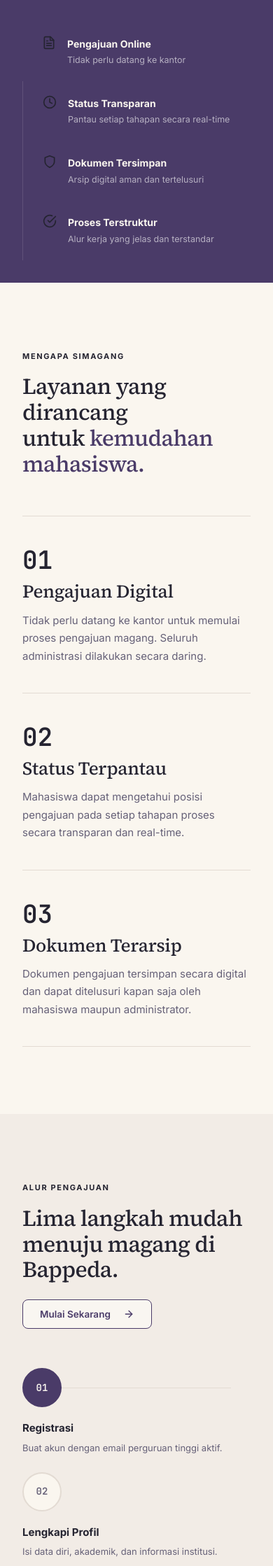
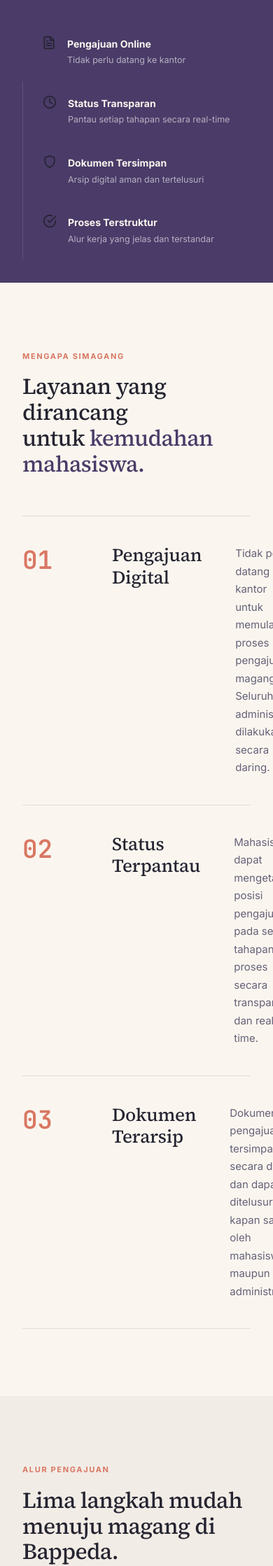
Before and after one commit to Khalishazahwa15/simagang, a PHP site: page / in a window 390 px wide; the page is wider, and only the part inside the window is pictured. Shown: the part 764-3002 px from the top of that part at 70% size. Run offline with PHP 8.4, Linux system fonts and the light colour scheme; data that the repository does not hold is empty; some libraries are stand-ins or nearby versions.

Commit message:
revert: restore the original landing page design
The team wants the public landing page kept as it was and its redesign handed
to someone else, so the file goes back to how it stood at 125452e. Only that
one file is reverted; the internal pages keep their changes.

Two things go back with it. The landing page again forces a horizontal scroll
on a phone, 550px against a 382px viewport, and it again uses the accent colour
for text at a 2.88 contrast ratio, below the 4.5 the standard asks for. Both
are now part of whatever redesign follows, so the contrast test names
landing.php as a deliberate exception rather than quietly passing it.

```diff
--- a/app/Views/public/landing.php
+++ b/app/Views/public/landing.php
@@ -211,7 +211,7 @@
         font-weight: 700;
         letter-spacing: 0.15em;
         text-transform: uppercase;
-        color: var(--accent-dark);
+        color: var(--accent);
         margin-bottom: 16px;
     }
     .section-title {
@@ -224,34 +224,16 @@
         margin: 0;
     }
 
-    .benefit-row {
-        display: grid;
-        grid-template-columns: 80px minmax(0, 1fr) minmax(0, 1fr);
-        gap: 0 48px;
-        align-items: start;
-    }
-
-    .footer-grid {
-        display: grid;
-        grid-template-columns: 2fr 1fr 1fr;
-        gap: 48px;
-    }
-
     @media (max-width: 900px) {
         .hero-grid { grid-template-columns: 1fr !important; gap: 48px !important; }
         .doc-panel { display: none; }
         .trust-grid, .alur-grid { grid-template-columns: 1fr; }
     }
-
-    @media (max-width: 767.98px) {
-        .footer-grid { grid-template-columns: 1fr; gap: 32px; }
-        .benefit-row { grid-template-columns: minmax(0, 1fr); gap: 12px; }
-    }
 </style>
 
 <!-- Hero Section -->
 <section style="background: var(--bg-main); border-bottom: 1px solid var(--border); padding: 72px 32px 80px;">
-    <div class="hero-grid grid-2" style="max-width: 1240px; margin: 0 auto; gap: 80px; align-items: center">
+    <div class="hero-grid" style="max-width: 1240px; margin: 0 auto; display: grid; grid-template-columns: 1fr 1fr; gap: 80px; align-items: center;">
         <!-- Left: Editorial content -->
         <div>
             <!-- Eyebrow -->
@@ -276,7 +258,7 @@
             <div style="display: flex; gap: 12px; flex-wrap: wrap;">
                 <a href="<?= BASE_URL ?>/login" class="btn btn-primary" style="padding: 14px 28px; font-size: 14px; border-radius: 8px;">
                     Ajukan Magang
-                    <svg aria-hidden="true" xmlns="http://www.w3.org/2000/svg" width="16" height="16" viewBox="0 0 24 24" fill="none" stroke="currentColor" stroke-width="2" stroke-linecap="round" stroke-linejoin="round" style="margin-left: 8px;"><path d="M5 12h14"/><path d="m12 5 7 7-7 7"/></svg>
+                    <svg xmlns="http://www.w3.org/2000/svg" width="16" height="16" viewBox="0 0 24 24" fill="none" stroke="currentColor" stroke-width="2" stroke-linecap="round" stroke-linejoin="round" style="margin-left: 8px;"><path d="M5 12h14"/><path d="m12 5 7 7-7 7"/></svg>
                 </a>
                 <a href="<?= BASE_URL ?>/login" class="btn btn-outline" style="padding: 14px 28px; font-size: 14px; border-radius: 8px; font-weight: 600;">
                     Cek Status Pengajuan
@@ -297,7 +279,7 @@
             </div>
 
             <div class="doc-panel-body">
-                <div class="grid-2" style="gap: 12px 24px; margin-bottom: 24px">
+                <div style="display: grid; grid-template-columns: 1fr 1fr; gap: 12px 24px; margin-bottom: 24px;">
                     <div>
                         <div style="font-family: var(--font-body); font-size: 10px; font-weight: 700; letter-spacing: 0.08em; color: var(--text-secondary); text-transform: uppercase; margin-bottom: 2px;">Nama Mahasiswa</div>
                         <div style="font-family: var(--font-body); font-size: 13px; font-weight: 600; color: var(--text-primary);">Mahasiswa (Data Contoh)</div>
@@ -323,14 +305,14 @@
                 <div class="timeline-stepper">
                     <div class="timeline-step">
                         <div class="timeline-circle done">
-                            <svg aria-hidden="true" xmlns="http://www.w3.org/2000/svg" width="14" height="14" viewBox="0 0 24 24" fill="none" stroke="var(--bg-main)" stroke-width="2" stroke-linecap="round" stroke-linejoin="round"><path d="M22 11.08V12a10 10 0 1 1-5.93-9.14"/><path d="m9 11 3 3L22 4"/></svg>
+                            <svg xmlns="http://www.w3.org/2000/svg" width="14" height="14" viewBox="0 0 24 24" fill="none" stroke="var(--bg-main)" stroke-width="2" stroke-linecap="round" stroke-linejoin="round"><path d="M22 11.08V12a10 10 0 1 1-5.93-9.14"/><path d="m9 11 3 3L22 4"/></svg>
                         </div>
                         <div class="timeline-label">Pengajuan</div>
                     </div>
                     <div class="timeline-step">
                         <div class="timeline-line done"></div>
                         <div class="timeline-circle done">
-                            <svg aria-hidden="true" xmlns="http://www.w3.org/2000/svg" width="14" height="14" viewBox="0 0 24 24" fill="none" stroke="var(--bg-main)" stroke-width="2" stroke-linecap="round" stroke-linejoin="round"><path d="M22 11.08V12a10 10 0 1 1-5.93-9.14"/><path d="m9 11 3 3L22 4"/></svg>
+                            <svg xmlns="http://www.w3.org/2000/svg" width="14" height="14" viewBox="0 0 24 24" fill="none" stroke="var(--bg-main)" stroke-width="2" stroke-linecap="round" stroke-linejoin="round"><path d="M22 11.08V12a10 10 0 1 1-5.93-9.14"/><path d="m9 11 3 3L22 4"/></svg>
                         </div>
                         <div class="timeline-label">Verifikasi</div>
                     </div>
@@ -371,7 +353,7 @@
         <!-- Item 1 -->
         <div class="trust-item">
             <div class="icon-gold">
-                <svg aria-hidden="true" xmlns="http://www.w3.org/2000/svg" width="20" height="20" viewBox="0 0 24 24" fill="none" stroke="currentColor" stroke-width="2" stroke-linecap="round" stroke-linejoin="round"><path d="M14.5 2H6a2 2 0 0 0-2 2v16a2 2 0 0 0 2 2h12a2 2 0 0 0 2-2V7.5L14.5 2z"/><polyline points="14 2 14 8 20 8"/><line x1="16" x2="8" y1="13" y2="13"/><line x1="16" x2="8" y1="17" y2="17"/><line x1="10" x2="8" y1="9" y2="9"/></svg>
+                <svg xmlns="http://www.w3.org/2000/svg" width="20" height="20" viewBox="0 0 24 24" fill="none" stroke="currentColor" stroke-width="2" stroke-linecap="round" stroke-linejoin="round"><path d="M14.5 2H6a2 2 0 0 0-2 2v16a2 2 0 0 0 2 2h12a2 2 0 0 0 2-2V7.5L14.5 2z"/><polyline points="14 2 14 8 20 8"/><line x1="16" x2="8" y1="13" y2="13"/><line x1="16" x2="8" y1="17" y2="17"/><line x1="10" x2="8" y1="9" y2="9"/></svg>
             </div>
             <div>
                 <div style="font-family: var(--font-body); font-size: 14px; font-weight: 700; color: var(--bg-main); margin-bottom: 3px;">Pengajuan Online</div>
@@ -381,7 +363,7 @@
         <!-- Item 2 -->
         <div class="trust-item">
             <div class="icon-gold">
-                <svg aria-hidden="true" xmlns="http://www.w3.org/2000/svg" width="20" height="20" viewBox="0 0 24 24" fill="none" stroke="currentColor" stroke-width="2" stroke-linecap="round" stroke-linejoin="round"><circle cx="12" cy="12" r="10"/><polyline points="12 6 12 12 16 14"/></svg>
+                <svg xmlns="http://www.w3.org/2000/svg" width="20" height="20" viewBox="0 0 24 24" fill="none" stroke="currentColor" stroke-width="2" stroke-linecap="round" stroke-linejoin="round"><circle cx="12" cy="12" r="10"/><polyline points="12 6 12 12 16 14"/></svg>
             </div>
             <div>
                 <div style="font-family: var(--font-body); font-size: 14px; font-weight: 700; color: var(--bg-main); margin-bottom: 3px;">Status Transparan</div>
@@ -391,7 +373,7 @@
         <!-- Item 3 -->
         <div class="trust-item">
             <div class="icon-gold">
-                <svg aria-hidden="true" xmlns="http://www.w3.org/2000/svg" width="20" height="20" viewBox="0 0 24 24" fill="none" stroke="currentColor" stroke-width="2" stroke-linecap="round" stroke-linejoin="round"><path d="M12 22s8-4 8-10V5l-8-3-8 3v7c0 6 8 10 8 10z"/></svg>
+                <svg xmlns="http://www.w3.org/2000/svg" width="20" height="20" viewBox="0 0 24 24" fill="none" stroke="currentColor" stroke-width="2" stroke-linecap="round" stroke-linejoin="round"><path d="M12 22s8-4 8-10V5l-8-3-8 3v7c0 6 8 10 8 10z"/></svg>
             </div>
             <div>
                 <div style="font-family: var(--font-body); font-size: 14px; font-weight: 700; color: var(--bg-main); margin-bottom: 3px;">Dokumen Tersimpan</div>
@@ -401,7 +383,7 @@
         <!-- Item 4 -->
         <div class="trust-item">
             <div class="icon-gold">
-                <svg aria-hidden="true" xmlns="http://www.w3.org/2000/svg" width="20" height="20" viewBox="0 0 24 24" fill="none" stroke="currentColor" stroke-width="2" stroke-linecap="round" stroke-linejoin="round"><path d="M22 11.08V12a10 10 0 1 1-5.93-9.14"/><path d="m9 11 3 3L22 4"/></svg>
+                <svg xmlns="http://www.w3.org/2000/svg" width="20" height="20" viewBox="0 0 24 24" fill="none" stroke="currentColor" stroke-width="2" stroke-linecap="round" stroke-linejoin="round"><path d="M22 11.08V12a10 10 0 1 1-5.93-9.14"/><path d="m9 11 3 3L22 4"/></svg>
             </div>
             <div>
                 <div style="font-family: var(--font-body); font-size: 14px; font-weight: 700; color: var(--bg-main); margin-bottom: 3px;">Proses Terstruktur</div>
@@ -434,8 +416,8 @@
                 ['num' => '03', 'title' => 'Dokumen Terarsip', 'body' => 'Dokumen pengajuan tersimpan secara digital dan dapat ditelusuri kapan saja oleh mahasiswa maupun administrator.'],
             ];
             foreach ($benefits as $b): ?>
-            <div class="benefit-row" style="padding: 40px 0; border-bottom: 1px solid var(--border);">
-                <div style="font-family: var(--font-mono); font-size: 36px; font-weight: 600; color: var(--accent-dark); line-height: 1; padding-top: 4px;"><?= $b['num'] ?></div>
+            <div style="display: grid; grid-template-columns: 80px 1fr 1fr; gap: 0 48px; padding: 40px 0; border-bottom: 1px solid var(--border); align-items: start;">
+                <div style="font-family: var(--font-mono); font-size: 36px; font-weight: 600; color: var(--accent); line-height: 1; padding-top: 4px;"><?= $b['num'] ?></div>
                 <div><h3 style="font-family: var(--font-display); font-size: 26px; font-weight: 400; color: var(--text-primary); line-height: 1.2; letter-spacing: -0.01em; margin: 0;"><?= $b['title'] ?></h3></div>
                 <div><p style="font-family: var(--font-body); font-size: 15px; color: var(--text-secondary); line-height: 1.7; margin: 0;"><?= $b['body'] ?></p></div>
             </div>
@@ -456,7 +438,7 @@
             </div>
             <a href="<?= BASE_URL ?>/login" class="btn btn-outline" style="padding: 12px 24px; border-color: var(--primary); color: var(--primary); font-size: 13.5px; border-radius: 8px; align-self: flex-end; font-weight: 600;">
                 Mulai Sekarang
-                <svg aria-hidden="true" xmlns="http://www.w3.org/2000/svg" width="14" height="14" viewBox="0 0 24 24" fill="none" stroke="currentColor" stroke-width="2" stroke-linecap="round" stroke-linejoin="round" style="margin-left: 8px;"><path d="M5 12h14"/><path d="m12 5 7 7-7 7"/></svg>
+                <svg xmlns="http://www.w3.org/2000/svg" width="14" height="14" viewBox="0 0 24 24" fill="none" stroke="currentColor" stroke-width="2" stroke-linecap="round" stroke-linejoin="round" style="margin-left: 8px;"><path d="M5 12h14"/><path d="m12 5 7 7-7 7"/></svg>
             </a>
         </div>
 
@@ -506,7 +488,7 @@
 <!-- Footer -->
 <footer class="footer-section">
     <div style="max-width: 1240px; margin: 0 auto;">
-        <div class="footer-grid" style="margin-bottom: 40px;">
+        <div style="display: grid; grid-template-columns: 2fr 1fr 1fr; gap: 48px; margin-bottom: 40px;">
             <div>
                 <div style="font-family: var(--font-body); font-weight: 800; font-size: 16px; color: var(--bg-main); margin-bottom: 4px;">SIMAGANG</div>
                 <div style="font-family: var(--font-body); font-size: 11px; color: rgba(255,255,255,0.4); letter-spacing: 0.08em; text-transform: uppercase; margin-bottom: 16px;">Sistem Informasi Pengelolaan Magang Mahasiswa</div>
```
Also changed, not shown: tests/TestJalurRusak.php (+9 -0 lines).
